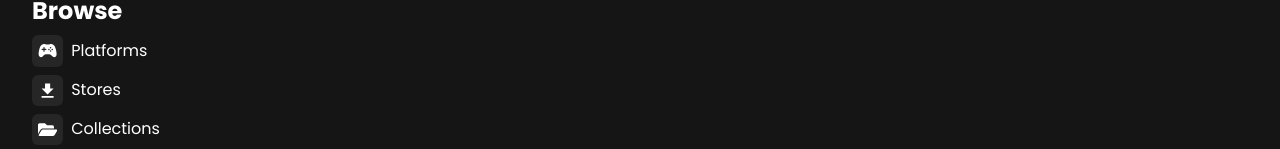
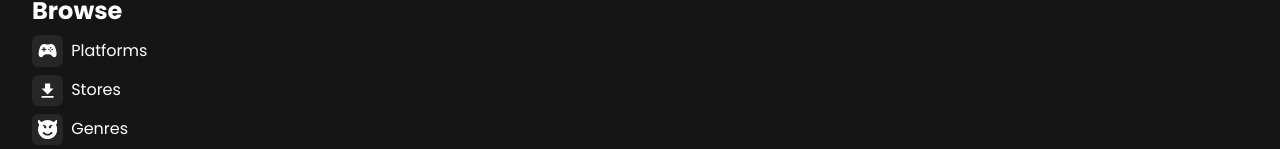
Before and after one commit to thezeeshann/game-hub, a React (Vite) app: page / in a window 1280 px wide. Shown: the part 651-800 px from the top of the page. Built offline with nearby package versions, Linux system fonts and the light colour scheme; no server answers.

Commit message:
refactor: updated games & sidebar components

```diff
--- a/src/components/GameCard.tsx
+++ b/src/components/GameCard.tsx
@@ -13,6 +13,14 @@ import { Link } from "react-router-dom";
 // import { MdPhoneIphone } from "react-icons/md";
 // import { BsGlobe } from "react-icons/bs";
 
+
+export interface ParentPlatformName {
+  platform:{
+    id:number,
+    name:string
+  }
+}
+
 interface GameCardProps {
   gameSrc: string;
   gameAlt: string;
@@ -23,6 +31,7 @@ interface GameCardProps {
   added: string;
   metacritic: string;
   gameId: number;
+  // parent_platforms:ParentPlatformName[];
 }
 
 const GameCard: React.FC<GameCardProps> = ({
@@ -34,7 +43,8 @@ const GameCard: React.FC<GameCardProps> = ({
   chart,
   added,
   metacritic,
-  gameId
+  gameId,
+  // parent_platforms
 }) => {
   const [open, setOpen] = useState(false);
   const toggle = () => {
@@ -73,9 +83,10 @@ const GameCard: React.FC<GameCardProps> = ({
       <div className="bg-[#202020] rounded-b-xl  px-4 py-4 flex flex-col gap-y-2 cursor-pointer">
         <div className="flex flex-row items-center justify-between ">
           <div className="flex flex-row items-center gap-x-2">
-            {/* {parent_platforms.map((platfrom:Platform)=>(
-              <>{platfrom?.platform?.name}</>
-            ))} */}
+           {/* {parent_platforms.map((parent_platform:ParentPlatformName)=>(
+
+            <>{getPlatformIcon(parent_platform?.platform?.name)}</>
+           ))} */}
           </div>
           <div className="border-[1px] px-1.5  border-[#6DC849] rounded-md">
             <span className="text-sm font-bold text-[#6DC849]">
--- a/src/components/Sidebar/Sidebar.tsx
+++ b/src/components/Sidebar/Sidebar.tsx
@@ -3,7 +3,6 @@ import { ImFire } from "react-icons/im";
 import { TbPlayerTrackNextFilled } from "react-icons/tb";
 import { FaCalendarAlt } from "react-icons/fa";
 import { IoMdDownload } from "react-icons/io";
-import { IoChatbubble } from "react-icons/io5";
 import { FaTrophy } from "react-icons/fa";
 import { MdCollectionsBookmark } from "react-icons/md";
 import { FaChevronDown, FaChevronUp } from "react-icons/fa";
@@ -22,7 +21,6 @@ import { IoLogoAndroid } from "react-icons/io";
 import { FaCode } from "react-icons/fa";
 import { FaPlaystation } from "react-icons/fa";
 import { ImEvil2 } from "react-icons/im";
-import { FaFolderOpen } from "react-icons/fa";
 import Genres from "./Genres";
 import actionImg from "../../assets/image/action.png";
 import StrategyImg from "../../assets/image/strategy.png";
@@ -52,11 +50,11 @@ const Sidebar = () => {
   };
 
   return (
-    <aside className="py-8 px-8 flex flex-col font-Poppins gap-y-5">
-      <p className=" text-2xl font-bold">Home</p>
-      <p className=" text-2xl font-bold">Reviewa</p>
+    <aside className="flex flex-col px-8 py-8 font-Poppins gap-y-5">
+      <p className="text-2xl font-bold ">Home</p>
+      <p className="text-2xl font-bold ">Reviewa</p>
 
-      <div className="flex flex-col gap-y-2 cursor-pointer">
+      <div className="flex flex-col cursor-pointer gap-y-2">
         <p className="text-2xl font-bold ">New Releases</p>
         <SidebarItems label="Last 30 days" icon={FaStar} />
         <SidebarItems label="This week" icon={ImFire} />
@@ -64,28 +62,25 @@ const Sidebar = () => {
         <SidebarItems label="Release calender" icon={FaCalendarAlt} />
       </div>
 
-      <div className="flex flex-col gap-y-2 cursor-pointer">
+      <div className="flex flex-col cursor-pointer gap-y-2">
         <p className="text-2xl font-bold ">Top</p>
         <SidebarItems label="Best of the year" icon={FaTrophy} />
         <SidebarItems label="Popular in 2023" icon={IoStatsChartSharp} />
         <SidebarItems label="All time top" icon={FaCrown} />
       </div>
-      <p className=" text-2xl font-bold">All Games</p>
+      <p className="text-2xl font-bold ">All Games</p>
 
-      <div className="flex flex-col gap-y-2 cursor-pointer">
+      <div className="flex flex-col cursor-pointer gap-y-2">
         <p className="text-2xl font-bold ">Browse</p>
-        <SidebarItems label="Platforms" icon={IoGameController} />
-        <SidebarItems label="Stores" icon={IoMdDownload} />
-        <SidebarItems label="Collections" icon={FaFolderOpen} />
-
+        <SidebarItems to="/platforms" label="Platforms" icon={IoGameController} />
+        <SidebarItems to="/stores" label="Stores" icon={IoMdDownload} />
+        <SidebarItems to="/genres" label="Genres" icon={ImEvil2} />
         {browse && (
           <>
-            <SidebarItems label="Reviews" icon={IoChatbubble} />
-            <SidebarItems label="Genres" icon={ImEvil2} />
-            <SidebarItems label="Creators" icon={IoPersonSharp} />
-            <SidebarItems label="Tags" icon={FaHashtag} />
-            <SidebarItems label="Developers" icon={FaCode} />
-            <SidebarItems label="Publisher" icon={MdCollectionsBookmark} />
+            <SidebarItems to="/creators" label="Creators" icon={IoPersonSharp} />
+            <SidebarItems to="/tags" label="Tags" icon={FaHashtag} />
+            <SidebarItems to="/developers" label="Developers" icon={FaCode} />
+            <SidebarItems to="/publishers" label="Publisher" icon={MdCollectionsBookmark} />
           </>
         )}
 
@@ -97,7 +92,7 @@ const Sidebar = () => {
         </span>
       </div>
 
-      <div className="flex flex-col gap-y-2 cursor-pointer">
+      <div className="flex flex-col cursor-pointer gap-y-2">
         <p className="text-2xl font-bold">Platforms</p>
         <SidebarItems label="PC" icon={FaWindows} />
         <SidebarItems label="PlayStation 4" icon={FaPlaystation} />
@@ -119,7 +114,7 @@ const Sidebar = () => {
         </span>
       </div>
 
-      <div className="flex flex-col  cursor-pointer">
+      <div className="flex flex-col cursor-pointer">
         <p className="text-2xl font-bold">Genres</p>
         <Genres label="Actions" src={actionImg} alt="action image" />
         <Genres label="Strategy" src={StrategyImg} alt="Strategy image" />
--- a/src/components/Sidebar/SidebarItems.tsx
+++ b/src/components/Sidebar/SidebarItems.tsx
@@ -1,18 +1,22 @@
 import React from "react";
 import { IconType } from "react-icons";
+import { Link,NavLink } from "react-router-dom";
 
 interface SidebarProps {
   icon: IconType;
   label: string;
+  to: string;
 }
 
-const SidebarItems: React.FC<SidebarProps> = ({ icon: Icon, label }) => {
+const SidebarItems: React.FC<SidebarProps> = ({ icon: Icon, label, to }) => {
   return (
-    <div className="flex flex-row gap-x-2  items-center">
-      <div className="bg-[#262626] p-[6px] rounded-md hover:bg-white hover:text-black">
-        <Icon size={"1.2rem"}  />
-      </div>{" "}
-      <span>{label}</span>
+    <div className="flex flex-row items-center gap-x-2">
+      <NavLink to={"#"} className="bg-[#262626] p-[6px] rounded-md hover:bg-white hover:text-black">
+        <Icon size={"1.2rem"} />
+      </NavLink>{" "}
+      <Link to={to} >
+        <span>{label}</span>
+      </Link>
     </div>
   );
 };
--- a/src/pages/Games.tsx
+++ b/src/pages/Games.tsx
@@ -24,7 +24,6 @@ const Games = () => {
               key={game.id}
               gameId={game.id}
               metacritic={game.metacritic}
-              // platforms={game.parent_platforms?.map((platform)=>({name:platform.platform.name}))}
               // parent_platforms={game.parent_platforms.map((platform:Platform)=>{platform?.platform?.name})}
               added={game.added}
               gameSrc={game.background_image || img}
```
